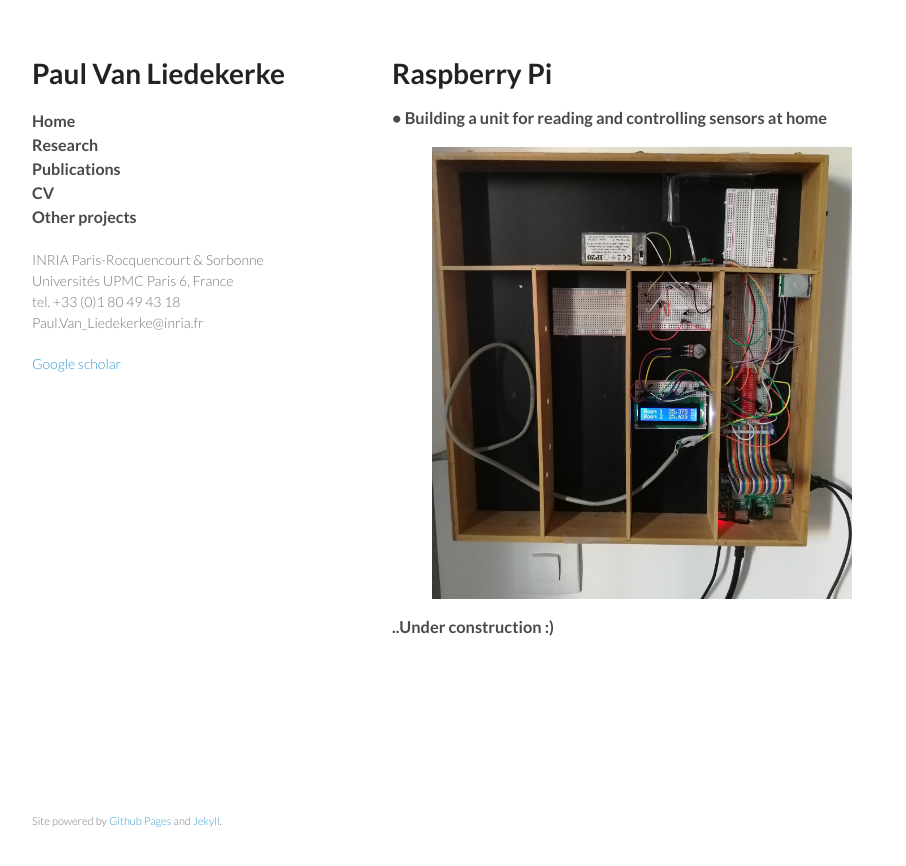
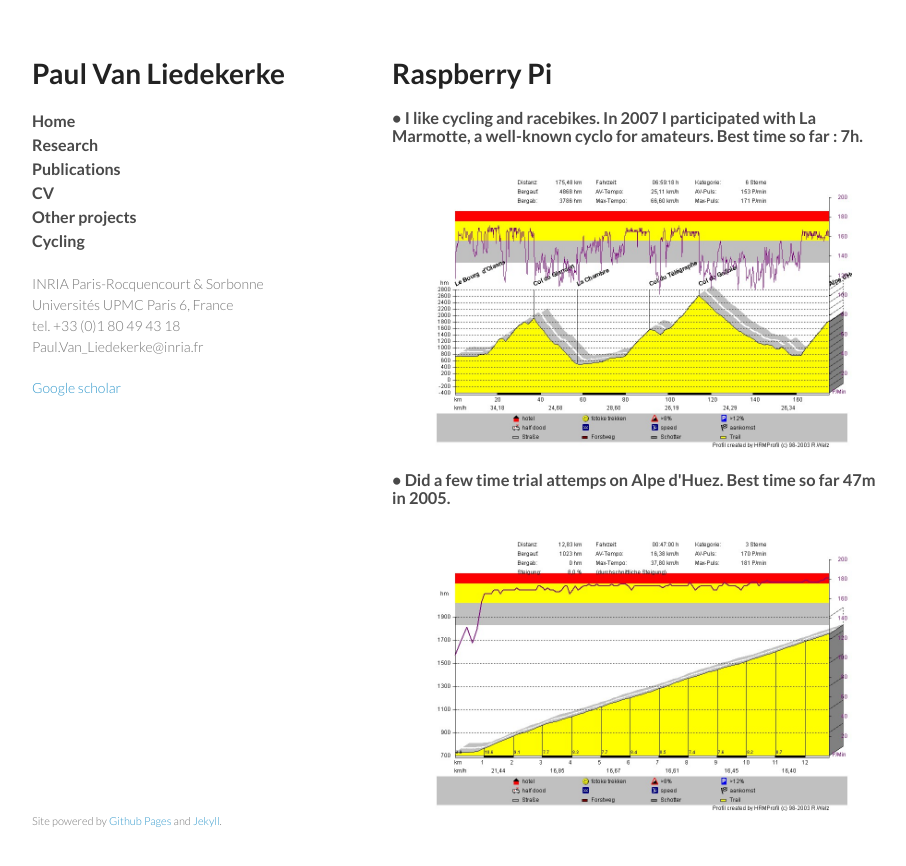
Before and after one commit to paulvanliedekerke/wittgenstein, a Jekyll site: the page cycling.html, which Jekyll copies as it is, in a window 1280 px wide. Shown: the top 866 px of the page, without its empty margins (178-1084 px from the left). Built offline with Jekyll 4.4.1, drawn with Linux system fonts in a browser that asks for light colours; Markdown is read by kramdown in place of the engine named in the settings.

Commit message:
Update cycling.html

```diff
--- a/cycling.html
+++ b/cycling.html
@@ -24,6 +24,7 @@
           <a href="publi.html">Publications</a><br>
 	        <a href="cv.html">CV</a><br>
           <a href="other.html">Other projects</a><br>
+			<a href="cycling.html">Cycling</a><br>
         </p>
 
 	       <p>INRIA Paris-Rocquencourt & Sorbonne Universités UPMC Paris 6, France <br>
@@ -40,14 +41,21 @@
 
 <h1>Raspberry Pi</h1>
 
-<h3>• Building a unit for reading and controlling sensors at home  </h3>
+<h3>• I like cycling  and racebikes. In 2007 I participated with La Marmotte, a well-known cyclo for amateurs. Best time so far : 7h.    <h3>
 
 <figure>
-<img src="pics/RPI_project_I.jpg" alt="" width="430">
+<img src="pics/marmotte_2005.jpg" alt="" width="430">
 <figcaption> <I> </I> </figcaption>
 </figure>
 
-<h3>..Under construction :) </h3>
+<h3>• Did a few time trial attemps on Alpe d'Huez. Best time so far 47m in 2005.  <h3>
+
+<figure>
+<img src="pics/grimp_alp_2005.jpg" alt="" width="430">
+<figcaption> <I> </I> </figcaption>
+</figure>
+
+
 
 
       </section>
```
